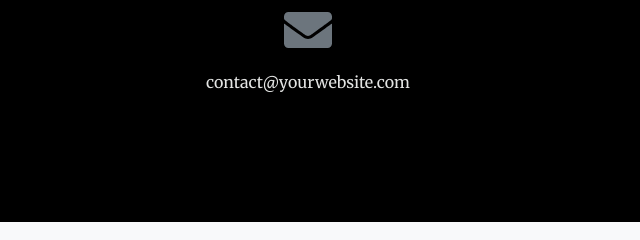
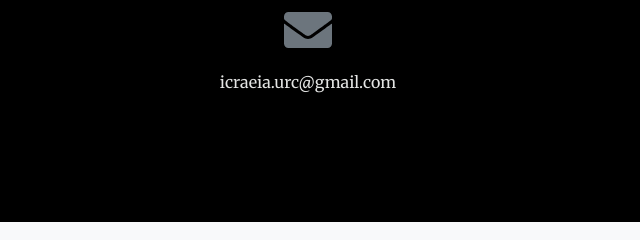
Before and after one commit to kmilogg222/COL-URC-WEB, a plain HTML site: page index.html in a window 1280 px wide. Shown: the part 3147-3387 px from the top of the page, 522-1162 px from the left. Drawn offline with nearby package versions, Linux system fonts and the light colour scheme.

Commit message:
Añadido el correo de Icra-EIA

```diff
--- a/index.html
+++ b/index.html
@@ -191,7 +191,7 @@
                     <div class="col-lg-4 mr-auto text-center">
                         <i class="fas fa-envelope fa-3x mb-3 text-muted"></i>
                         <!-- Make sure to change the email address in BOTH the anchor text and the link target below!-->
-                        <a class="d-block" href="mailto:contact@yourwebsite.com">contact@yourwebsite.com</a>
+                        <a class="d-block" href="mailto:icraeia.urc@gmail.com">icraeia.urc@gmail.com</a>
                     </div>
                 </div>
             </div>
```
